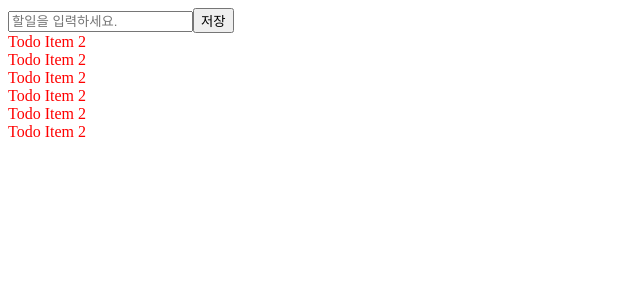
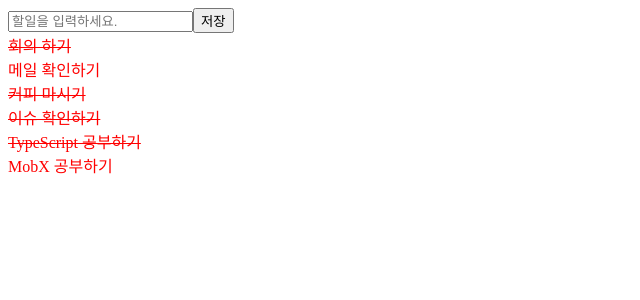
Before and after one commit to haeguri/react-ts-example, a React app: page / in a window 1280 px wide. Shown: the top 300 px of the page, without its empty margins (0-640 px from the left). Built offline with nearby package versions, Linux system fonts and the light colour scheme.

Commit message:
fixed ts compile error

```diff
--- a/src/components/TodoItem/TodoItem.tsx
+++ b/src/components/TodoItem/TodoItem.tsx
@@ -1,23 +1,21 @@
-import * as React from 'react';
-import styled from 'styled-components';
-import { Task } from '../../models';
+import * as React from "react";
+import styled from "styled-components";
 
 const Wrapper = styled.div`
+  text-decoration: ${(props: {isComplete: boolean}) => (props.isComplete ? "line-through" : "none")};
   color: red;
 `;
 
-export interface TodoItemProps {
+interface TodoItemProps {
   key: string;
   isComplete: boolean;
   content: string;
-};
+}
 
-export default class TodoItem extends React.Component{
+export default class TodoItem extends React.Component<TodoItemProps, {}> {
   render() {
     const { isComplete, content } = this.props;
 
-        return (
-            <Wrapper>Todo Item 2</Wrapper>
-        )
+    return <Wrapper isComplete={isComplete}>{content}</Wrapper>;
   }
 }
--- /dev/null
+++ b/src/components/TodoItem/index.ts
@@ -0,0 +1 @@
+export { default } from './TodoItem';
--- a/src/components/TodoList/index.ts
+++ b/src/components/TodoList/index.ts
@@ -0,0 +1 @@
+export { default } from './TodoList'
```
Also changed, not shown: src/components/App.tsx (+1 -6 lines), src/components/TodoList/TodoList.tsx (+2 -5 lines). Lines whose indentation alone changed are shown as unchanged.
